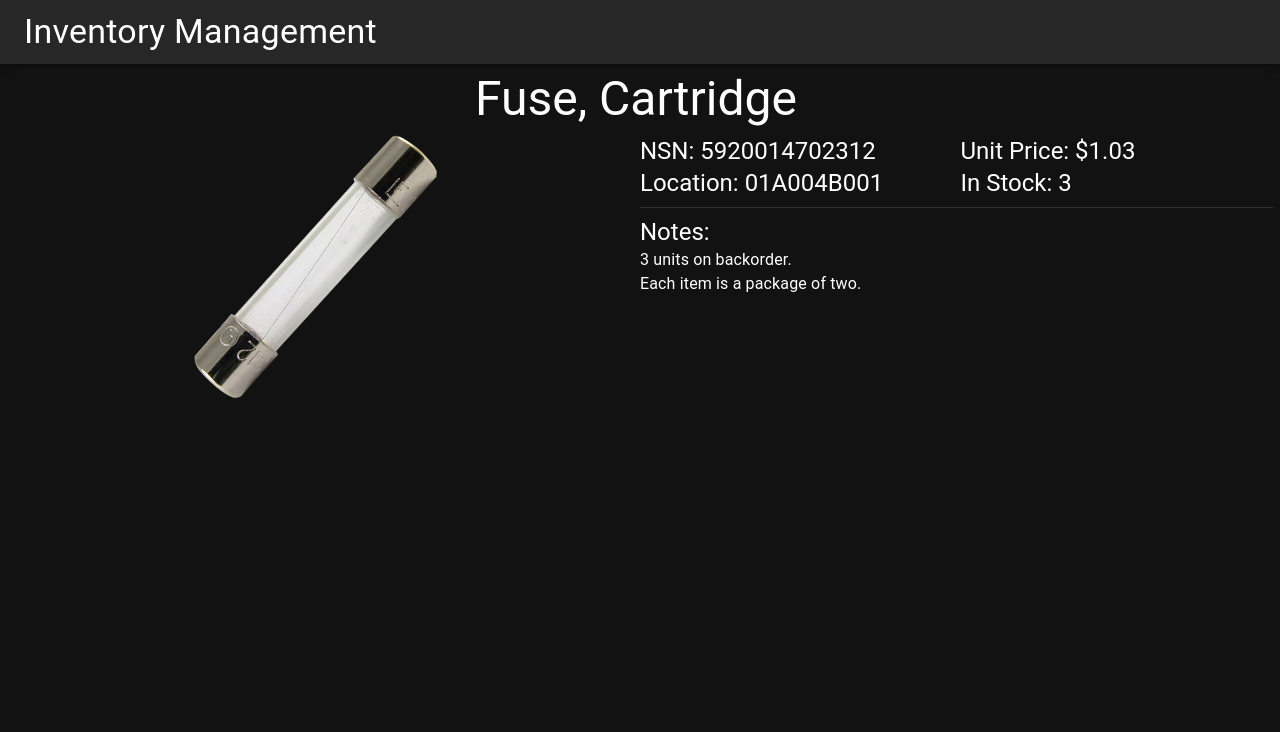
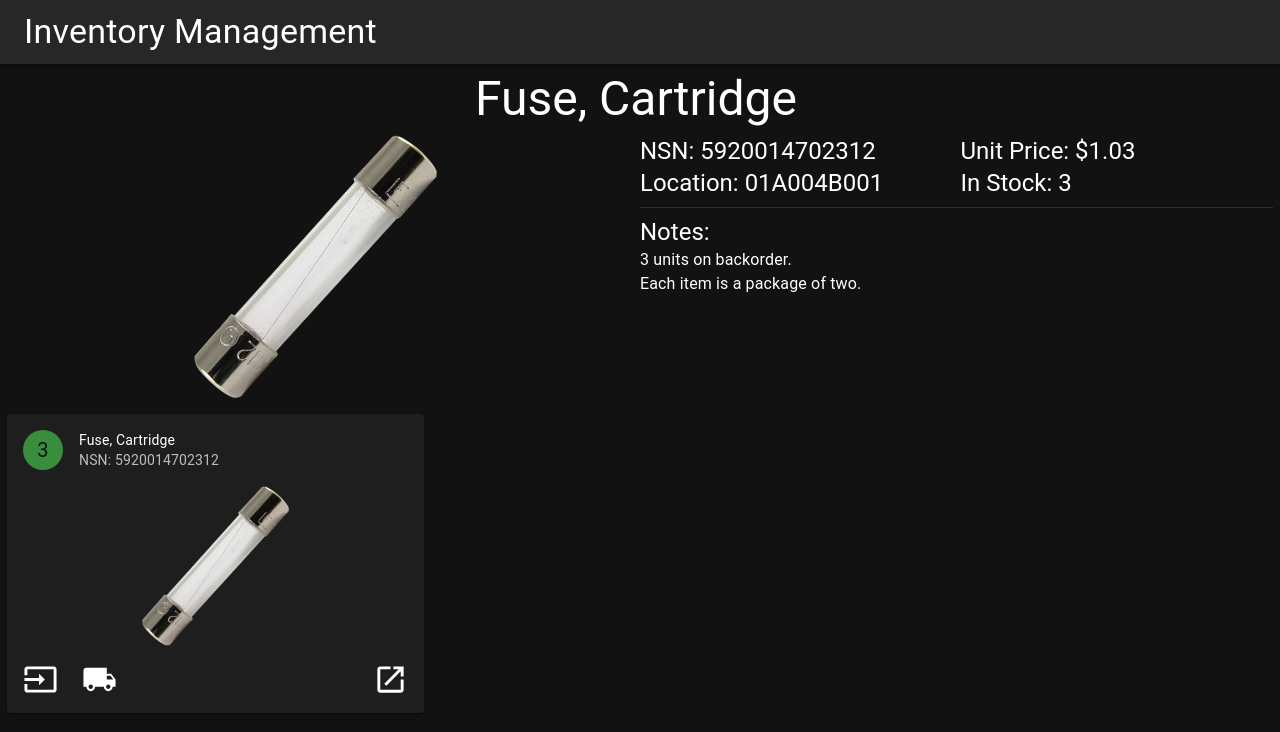
Before and after one commit to bmswens/Inventory-Management, a React (Create React App) app: page / in a window 1280 px wide. Shown: the top 732 px of the page. Built offline with nearby package versions, Linux system fonts and the light colour scheme.

Commit message:
<ItemCard> view added

```diff
--- a/src/content/Content.js
+++ b/src/content/Content.js
@@ -4,6 +4,7 @@ import React from 'react'
 // MUI
 import { Grid } from '@mui/material'
 import Item from './item/Item'
+import ItemCard from './item/ItemCard'
 
 // custom
 
@@ -29,6 +30,12 @@ function Content(props) {
                 stock={3}
                 notes={"3 units on backorder.\nEach item is a package of two."}
             />
+            <ItemCard
+                name="Fuse, Cartridge"
+                img="./img/fuse.png"
+                nsn="5920014702312"
+                stock={3}
+            />
         </Grid>
     )
 }
--- /dev/null
+++ b/src/content/item/ItemCard.js
@@ -0,0 +1,125 @@
+// React
+import React from 'react'
+
+// MUI
+import { Avatar, Box, Card, CardActions, CardHeader, CardMedia, Grid, IconButton, Tooltip, useTheme } from '@mui/material'
+
+// MUI Icons
+import InputIcon from '@mui/icons-material/Input'
+import LocalShippingIcon from '@mui/icons-material/LocalShipping'
+import OpenInNewIcon from '@mui/icons-material/OpenInNew'
+
+function StockAvatar(props) {
+    const { stock } = props
+    const theme = useTheme()
+    return (
+        <Tooltip
+            title="Stock Count"
+        >
+            <Avatar
+                sx={{
+                    backgroundColor: stock ?  theme.palette.success.dark : theme.palette.error.dark
+                }}
+                alt="stock count 3"
+            >
+                {stock}
+            </Avatar>
+        </Tooltip>
+    )
+}
+
+function ItemCardHeader(props) {
+    const {
+        name,
+        nsn,
+        stock
+    } = props
+
+    return (
+        <CardHeader
+            avatar={<StockAvatar stock={stock} />}
+            title={name}
+            subheader={`NSN: ${nsn}`}
+        />
+    )
+}
+
+function ItemCardActions(props) {
+
+    return (
+        <CardActions>
+            <Tooltip
+                title="Add To Stock"
+            >
+                <span>
+                    <IconButton
+                        aria-label="Add To Stock"
+                    >
+                        <InputIcon fontSize='large' />
+                    </IconButton>
+                </span>
+            </Tooltip>
+            <Tooltip
+                title="Process Order"
+            >
+                <span>
+                    <IconButton
+                        aria-label="Process Order"
+                    >
+                        <LocalShippingIcon fontSize='large' />
+                    </IconButton>
+                </span>
+            </Tooltip>
+            <Box sx={{flexGrow: 1}} />
+            <Tooltip
+                title="View Details"
+            >
+                <span>
+                    <IconButton
+                        aria-label="View Details"
+                    >
+                        <OpenInNewIcon fontSize='large' />
+                    </IconButton>
+                </span>
+            </Tooltip>
+        </CardActions>
+    )
+}
+
+function ItemCard(props) {
+
+    const {
+        name,
+        nsn,
+        img,
+        stock
+    } = props
+
+    return (
+        <Grid item xs={12} md={6} lg={4}>
+            <Card>
+                <ItemCardHeader
+                    name={name}
+                    nsn={nsn}
+                    stock={stock}
+                />
+                <Box
+                    sx={{ display:'flex', justifyContent:'center' }}
+                >
+                    <CardMedia
+                        component="img"
+                        image={img}
+                        alt={name}
+                        sx={{
+                            height: "20vh",
+                            width: "auto"
+                        }}
+                    />
+                </Box>
+                <ItemCardActions />
+            </Card>
+        </Grid>
+    )
+}
+
+export default ItemCard
```
Also changed, not shown: 1 other file (tests, documents, lock files or other folders).
